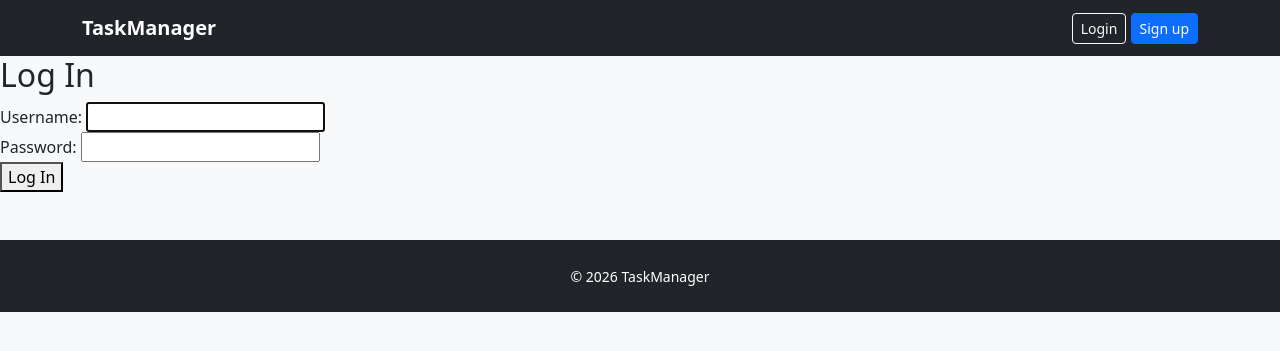
After one commit to mrlopessil/taskmanager-app-django, a Django app: page /accounts/login/ in a window 1280 px wide. The commit adds this page. Shown: the top 351 px of the page. Run offline with Django 5.2, Linux system fonts and the light colour scheme.

Commit message:
feat(authentication): add login and log out

```diff
--- a/tasks/templates/base.html
+++ b/tasks/templates/base.html
@@ -40,14 +40,26 @@
                 TaskManager
             </a>
 
+            {% if user.is_authenticated %}
+            <div class="d-flex align-items-center">
+
+                <span class="text-light me-4">Hi, {{ user.username }}</span>
+
+                <form action="{% url 'logout' %}" method="POST">
+                    {% csrf_token %}
+                    <button class="btn btn-outline-light btn-sm" type="submit">Log Out</button>
+                </form>
+
+                {% else %}
                 <div>
-                <a href="#" class="btn btn-outline-light btn-sm">
+                    <a href="{% url 'login' %}" class="btn btn-outline-light btn-sm">
                         Login
                     </a>
 
                     <a href="#" class="btn btn-primary btn-sm">
                         Sign up
                     </a>
+                    {% endif %}
                 </div>
 
             </div>
--- /dev/null
+++ b/tasks/templates/registration/login.html
@@ -0,0 +1,12 @@
+{% extends "base.html" %}
+
+{% block title %}Login{% endblock %}
+
+{% block content %}
+<h2>Log In</h2>
+<form method="post">
+    {% csrf_token %}
+    {{ form }}
+    <button type="submit">Log In</button>
+</form>
+{% endblock %}
--- a/todo/settings.py
+++ b/todo/settings.py
@@ -114,6 +114,8 @@ AUTH_PASSWORD_VALIDATORS = [
     },
 ]
 
+LOGIN_REDIRECT_URL = 'home'
+LOGOUT_REDIRECT_URL = 'home'
 
 # Internationalization
 # https://docs.djangoproject.com/en/6.1/topics/i18n/
--- a/todo/urls.py
+++ b/todo/urls.py
@@ -21,5 +21,6 @@ from tasks import views
 
 urlpatterns = [
     path('admin/', admin.site.urls),
+    path("accounts/", include("django.contrib.auth.urls")),
     path('', views.home, name='home'),
 ]
```
Also changed, not shown: tasks/templates/tasks/task_list.html (+7 -1 lines). Lines whose indentation alone changed are shown as unchanged.
